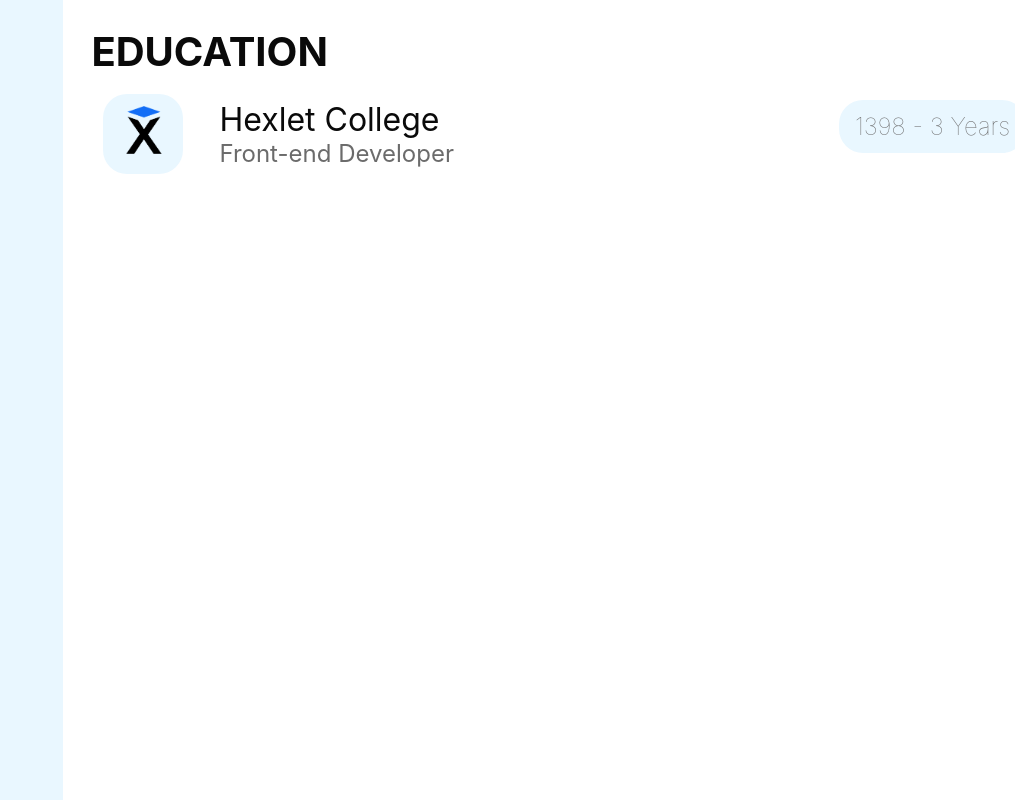
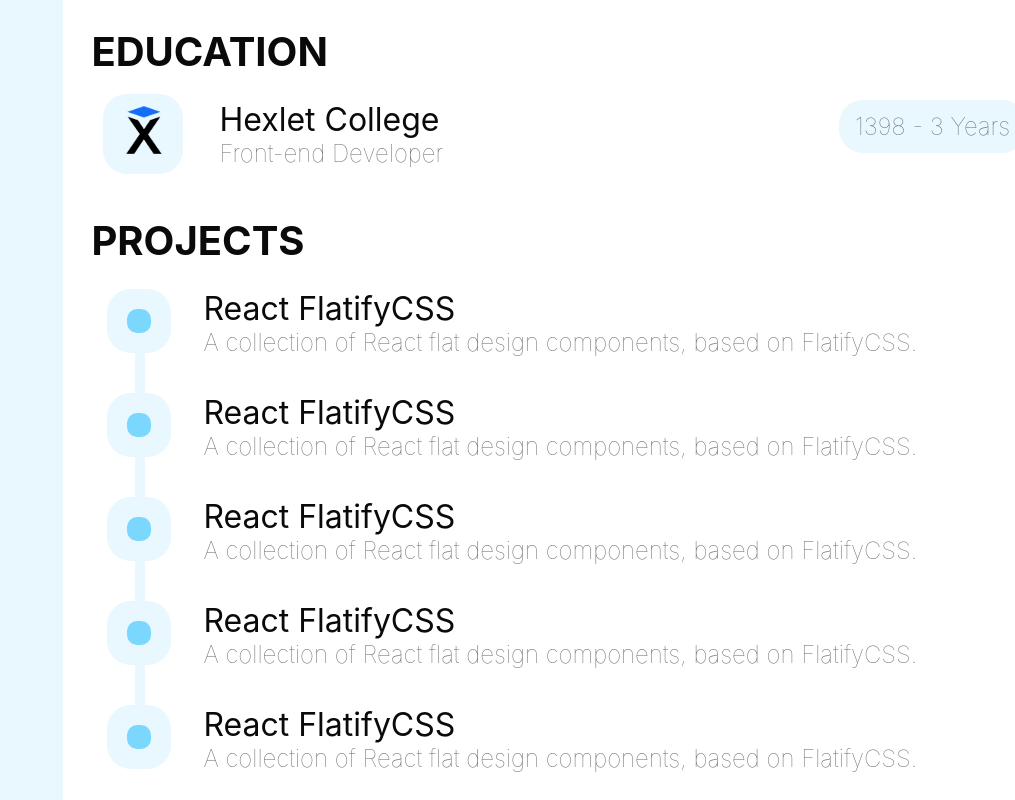
Before and after one commit to diplomatgmg/cv, a React (Vite) app in the folder frontend/: page /cv in a window 1280 px wide. Shown: the part 1440-2240 px from the top of the page, without its empty margins (265-1280 px from the left). Built offline with nearby package versions, Linux system fonts and the light colour scheme.

Commit message:
feat: added project block

```diff
--- a/frontend/src/pages/CVPage.tsx
+++ b/frontend/src/pages/CVPage.tsx
@@ -157,9 +157,58 @@ export const CVPage = () => {
               <ExperienceTime>1398 - 3 Years</ExperienceTime>
             </EducationWrapper>
           </Section>
+          <Section>
+            <SectionName>Projects</SectionName>
+            <ProjectSection>
+              <ProjectItem>
+                <ProjectIcon></ProjectIcon>
+                <ProjectDetails>
+                  <ProjectName>React FlatifyCSS</ProjectName>
+                  <ProjectDescription>
+                    A collection of React flat design components, based on FlatifyCSS.
+                  </ProjectDescription>
+                </ProjectDetails>
+              </ProjectItem>
+              <ProjectItem>
+                <ProjectIcon></ProjectIcon>
+                <ProjectDetails>
+                  <ProjectName>React FlatifyCSS</ProjectName>
+                  <ProjectDescription>
+                    A collection of React flat design components, based on FlatifyCSS.
+                  </ProjectDescription>
+                </ProjectDetails>
+              </ProjectItem>
+              <ProjectItem>
+                <ProjectIcon></ProjectIcon>
+                <ProjectDetails>
+                  <ProjectName>React FlatifyCSS</ProjectName>
+                  <ProjectDescription>
+                    A collection of React flat design components, based on FlatifyCSS.
+                  </ProjectDescription>
+                </ProjectDetails>
+              </ProjectItem>
+              <ProjectItem>
+                <ProjectIcon></ProjectIcon>
+                <ProjectDetails>
+                  <ProjectName>React FlatifyCSS</ProjectName>
+                  <ProjectDescription>
+                    A collection of React flat design components, based on FlatifyCSS.
+                  </ProjectDescription>
+                </ProjectDetails>
+              </ProjectItem>
+              <ProjectItem>
+                <ProjectIcon></ProjectIcon>
+                <ProjectDetails>
+                  <ProjectName>React FlatifyCSS</ProjectName>
+                  <ProjectDescription>
+                    A collection of React flat design components, based on FlatifyCSS.
+                  </ProjectDescription>
+                </ProjectDetails>
+              </ProjectItem>
+            </ProjectSection>
+          </Section>
         </RightSidePaper>
       </Paper>
-      <Paper />
     </Wrapper>
   )
 }
@@ -199,7 +248,7 @@ const Paper = styled.div`
 
 const LeftSidePaper = styled.div`
   width: 30%;
-  background-color: #ccc; // FIXME
+  background-color: rgb(233, 247, 255);
   color: ${PrimaryTextColor};
 `
 
@@ -277,10 +326,7 @@ const UserSocial = styled(Icon)`
   padding: 0.75rem;
 `
 
-const BottomLeftSidePaper = styled.div`
-  height: 100%;
-  background-color: rgb(233, 247, 255);
-`
+const BottomLeftSidePaper = styled.div``
 
 const SectionWrapper = styled.div`
   padding: ${BlockPadding};
@@ -340,6 +386,7 @@ const EducationName = styled.div``
 const EducationDescription = styled.div`
   color: ${SecondaryTextDarkColor};
   font-size: 1.5rem;
+  font-weight: lighter;
 `
 
 const SectionExperience = styled.div`
@@ -497,3 +544,66 @@ const RightSidePaper = styled.div`
   flex-direction: column;
   gap: 3rem;
 `
+
+const ProjectSection = styled.div`
+  position: relative;
+  display: flex;
+  flex-direction: column;
+  gap: 2.25rem;
+
+  &:before {
+    content: "";
+    position: absolute;
+    top: 32px;
+    left: 44px;
+    width: 10px;
+    height: calc(100% + 4rem);
+    background-color: ${BackgroundPrimaryColor};
+  }
+
+  &:last-child {
+    margin-bottom: 0;
+    &:before {
+      height: calc(100% - 2.25rem);
+    }
+  }
+`
+
+const ProjectItem = styled.div`
+  margin-left: 112px;
+`
+
+const ProjectIcon = styled.div`
+  position: relative;
+
+  &:before {
+    content: "";
+    position: absolute;
+    background-color: ${BackgroundPrimaryColor};
+    height: 64px;
+    width: 64px;
+    border-radius: 24px;
+    left: -96px;
+  }
+
+  &:after {
+    content: "";
+    position: absolute;
+    background-color: rgb(124, 215, 255);
+    height: 24px;
+    width: 24px;
+    border-radius: 10px;
+    top: 20px;
+    left: -76px;
+  }
+`
+
+const ProjectDetails = styled.div``
+
+const ProjectName = styled.div``
+
+const ProjectDescription = styled.div`
+  color: ${SecondaryTextDarkColor};
+  font-size: 1.5rem;
+  font-weight: lighter;
+`
```
